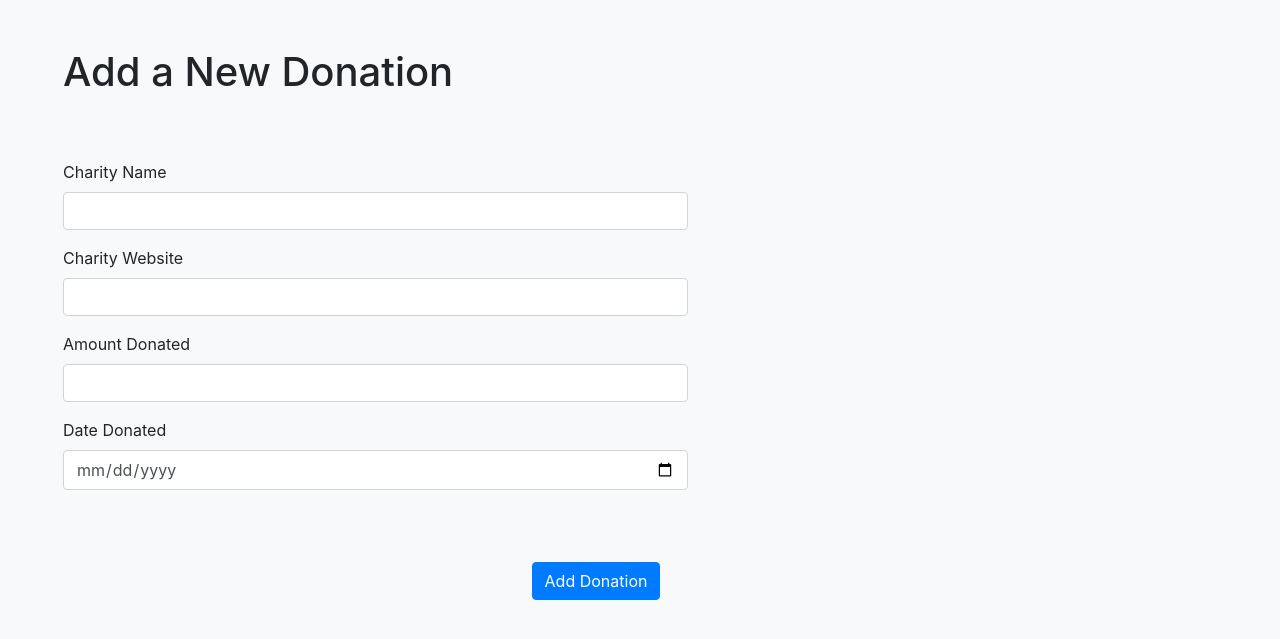
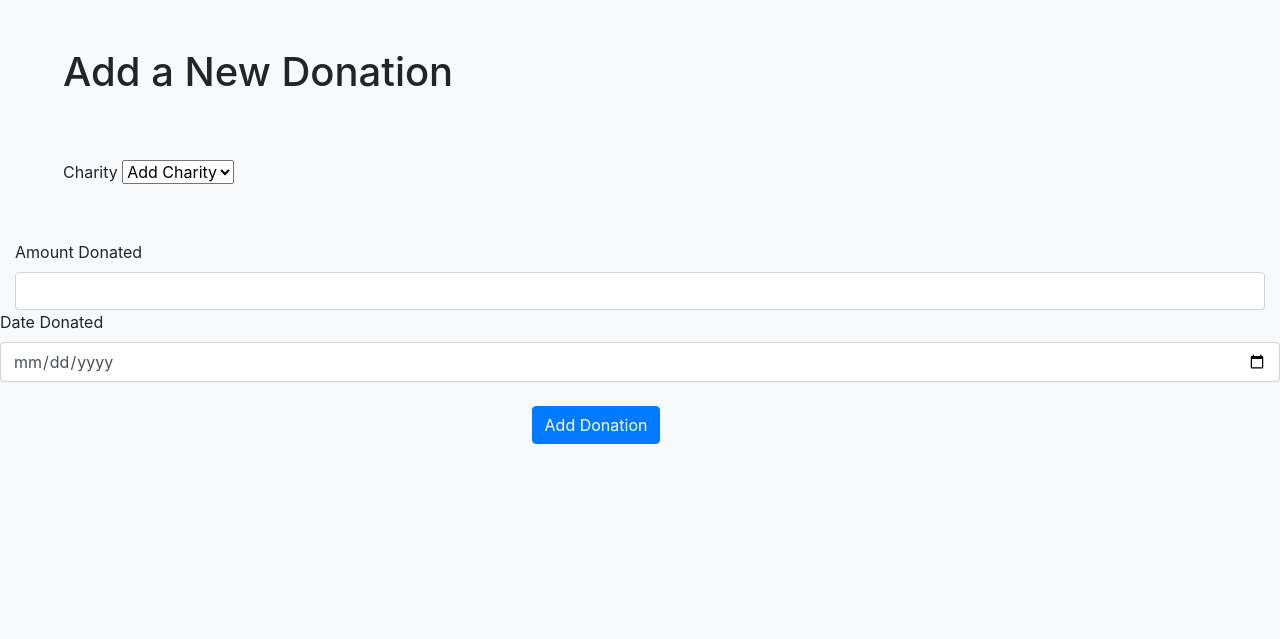
Before and after one commit to lissalad/charity-tracker, a Flask app: page /donations/new in a window 1280 px wide. Shown: the part 72-711 px from the top of the page. Run offline with Flask 2, Linux system fonts and the light colour scheme; data that the repository does not hold is empty; some libraries are stand-ins or nearby versions.

Commit message:
attempt linking donations to charities

```diff
--- a/app.py
+++ b/app.py
@@ -2,9 +2,11 @@
 from pymongo import MongoClient
 from bson.objectid import ObjectId
 import os
+import certifi
+
 
 host = os.environ.get("DB_URL")
-client = MongoClient(host=host)
+client = MongoClient(host, tlsCAFile=certifi.where())
 db = client.CharityTracker
 donations = db.donations
 charities = db.charities
@@ -28,38 +30,58 @@
 @app.route('/charities', methods=['POST'])
 def charity_submit():
     charity = {
-        'name': request.form.get('charity-name'),
+        'name': request.form.get('name'),
         'website': request.form.get('website'),
-        'description': request.form.get('desc'),
+        'description': request.form.get('description'),
       }
     charities.insert_one(charity)
     return redirect(url_for('charities_show'))
+
+@app.route('/charities/<charity_id>')
+def charity_show(charity_id):
+    charity = charities.find_one({'_id': ObjectId(charity_id)})
+    return render_template(('charity_show.html'), charity=charity)
 
 @app.route('/charities/<charity_id>/remove', methods=['POST'])
 def charity_del(charity_id):
     charities.delete_one({'_id': ObjectId(charity_id)})
     return redirect(url_for('charities_show'))
+
+
 # ----------------- DONATIONS ------------------- #
 @app.route('/donations/new')
 def donation_new():
-    return render_template('donations_new.html')
+  print('hello')
+  chairs = list(charities.find())
+  return render_template('donations_new.html', charities = chairs)
 
 @app.route('/donations/view')
 def donations_show():
     donates=list(donations.find())
-    # for i in range(len(donates)):
-    #   donates[i]['amount'] = float(donates[i]['amount'])
-    # donates.sort(key=lambda x: x['date'], reverse=False)
+    for i in range(len(donates)):
+      print(donates[i])
+      donates[i]['amount'] = float(donates[i]['amount'])
+      print(donates[i]['_id'])
+      charity = charities.find_one({'_id': ObjectId(donates[i]['_id'])})
+      print(charity)
+      donates[i]['charity-name'] = charity['name']
+    donates.sort(key=lambda x: x['date'], reverse=False)
     return render_template("donations_show.html", donations=donates)
 
 @app.route('/donations', methods=['POST'])
 def donation_submit():
+    name = request.form.get('charity-name')
+    charity = charities.find_one({'name': name})
+    print(charity)
     donation = {
-        'name': request.form.get('charity-name'),
-        'website': request.form.get('website'),
-        # 'amount': request.form.get('amount'),
+        'charity_id': charity["_id"],
+        # 'name': request.form.get('charity-name'),
+        # 'website': request.form.get('website'),
+        'amount': request.form.get('amount'),
         'date': request.form.get('date'),
       }
+
+    print(donation)
     donations.insert_one(donation)
     return redirect(url_for('donations_show'))
 
--- a/templates/charities_show.html
+++ b/templates/charities_show.html
@@ -5,13 +5,13 @@
 <div class="container d-flex align-items-center flex-column">
   <div class="row w-75 border-top py-1">
     <div class="col">
-      <h3 class="m-0 text-nowrap">{{ charity.name }}</h2>
+      <h3 class="m-0 text-nowrap"> <a href="/charities/{{ charity._id }}">{{ charity.name }}</a></h2>
     </div>
     <div class="col text-nowrap text-center">
       <p class="m-0" style="font-size:1.2em;">{{ charity.website }}</p>
     </div>
     <div class="col text-nowrap text-center">
-      <p class="m-0" style="font-size:1.2em;">{{ charity.desc }}</p>
+      <p class="m-0" style="font-size:1.2em;">{{ charity.description }}</p>
     </div>
       <div class="col-auto d-flex align-items-center">
         <form method="POST" action="/charity/{{ charity._id }}/edit">
--- /dev/null
+++ b/templates/charity_show.html
@@ -0,0 +1,2 @@
+{% extends 'base.html' %} {% block content %}
+<h1>{{ charity.name }} {% endblock %}</h1>
--- a/templates/donations_show.html
+++ b/templates/donations_show.html
@@ -5,11 +5,12 @@
 <div class="container d-flex align-items-center flex-column">
   <div class="row w-75 border-top py-1">
     <div class="col">
-      <h3 class="m-0 text-nowrap">{{ donation.name }}</h2>
+      <h3 class="m-0 text-nowrap">{{ donation.charity-name }}</h3>
       <a href="{{ donation.website }}" style="font-size:.8em;" class="text-nowrap">Visit Website</a>
     </div>
     <div class="col text-nowrap text-center">
       <small class="text-secondary" style="font-size: 0.8em">{{ donation.date }}</small>
+      <p class="m-0" style="font-size:1.2em;">${{ '%.2f' | format(donation.amount|float) }}</p>
     </div>
       <div class="col-auto d-flex align-items-center">
         <form method="POST" action="/donations/{{ donation._id }}/remove">
@@ -20,6 +21,5 @@
       </div>
     </div>
   </div>
-  {% endfor %} {% endblock %}
 </div>
-      <!-- <p class="m-0" style="font-size:1.2em;">${{ '%.2f' | format(donation.amount|float) }}</p> -->
+{% endfor %} {% endblock %}
--- a/templates/partials/donation_form.html
+++ b/templates/partials/donation_form.html
@@ -1,6 +1,6 @@
 <fieldset class="w-50 m-5">
   <legend></legend>
-  <div class="form-group">
+  <!-- <div class="form-group">
     <label for="charity-name">Charity Name</label>
     <input
       class="form-control"
@@ -10,12 +10,17 @@
       name="charity-name"
       required
     />
+  </div> -->
+
+    <label for="charity-select">Charity</label>
+    <select name="charity-name" id="charity">
+      {% for charity in charities %}
+      <option value="{{ charity.name }}">{{ charity.name }}</option>
+      {% endfor %}
+      <option><a href="/charity/new">Add Charity</a></option>
+    </select>
   </div>
-  <div class="form-group">
-    <label for="date">Charity Website</label>
-    <input class="form-control" id="website" type="url" value="" name="website" />
-  </div>
-  <div class="form-group">
+
     <label for="amount">Amount Donated</label>
     <input class="form-control" id="amount" type="number" value="" name="amount" required />
   </div>
```
Also changed, not shown: templates/partials/charity_form.html (+5 -12 lines).
